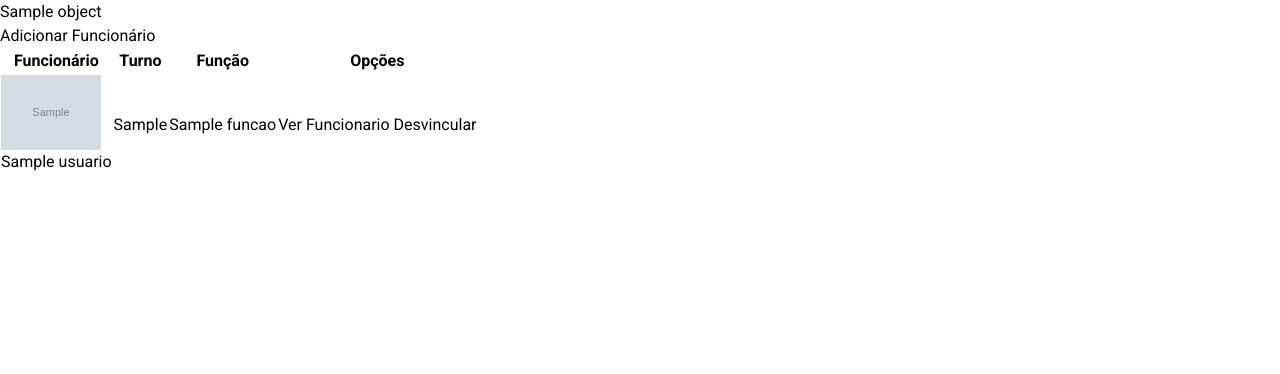
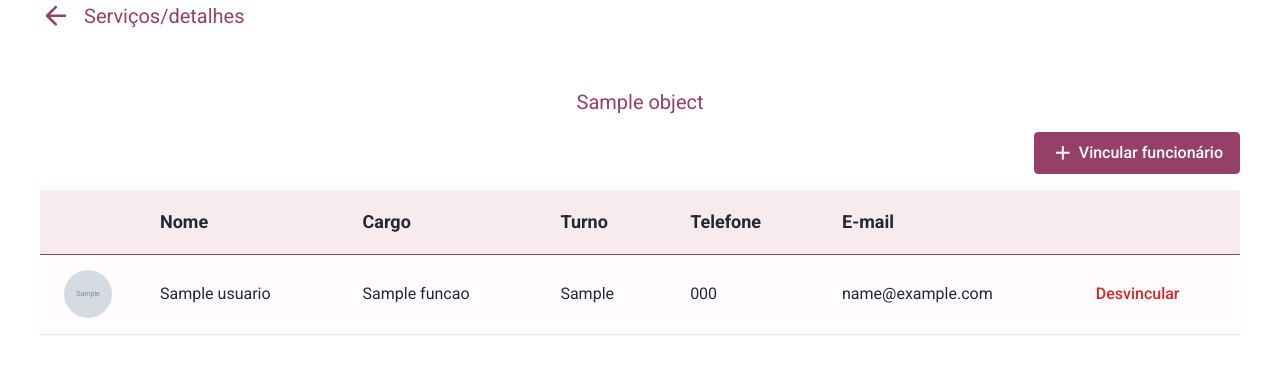
Before and after one commit to MichellyNonatto/CPCoragem, a Django app: template servicos/templates/servicos/verservico.html in a window 1280 px wide. Shown: the top 374 px of the page. Run offline with Django 4.2, Linux system fonts and the light colour scheme; the template is opened without the code that fills it: most values are stand-ins (such as "Sample title", 1, 10 or a date in 2020); grey boxes marked "Sample" are stand-in pictures; some libraries are stand-ins or nearby versions.

Commit message:
feat: add verservico

```diff
--- a/servicos/templates/servicos/verservico.html
+++ b/servicos/templates/servicos/verservico.html
@@ -1,44 +1,48 @@
-{% extends 'index.html' %}
+{% extends "containers/mainContainer.html" %}
 {% load static %}
-
 {% block title %}
-    {{ object.nome }}
-{% endblock %}
-
-{% block content %}
-    <main>
-        <h2>{{ object.nome }}</h2>
-         <a href="{% url 'servicos:vincularfuncionario' pk=object.id %}">Adicionar Funcionário</a>
-
-        <table border="1">
+    Serviços
+{% endblock title %}
+{% block containerTitle %}
+    Serviços/detalhes
+{% endblock containerTitle %}
+{% block container %}
+    <h3 class="text-xl text-primaryColor">{{ object.nome }}</h3>
+    <div class="w-full flex items-center justify-end gap-4 border-spacing-x-8">
+        {% include "components/anchor.html" with href="servicos:vincularfuncionario" pk=object.id icon="img/icons/add.svg" label="Vincular funcionário" %}
+    </div>
+    <table class="w-full text-sm text-left rtl:text-right text-gray-800">
         <thead>
-            <tr>
-                <th>Funcionário</th>
-                <th>Turno</th>
-                <th>Função</th>
-                <th>Opções</th>
+            <tr class="text-lg h-16 bg-surfaceContainer border-b border-b-primaryColor">
+                <th className="w-24 px-6"></th>
+                <th class="px-6">Nome</th>
+                <th class="px-6">Cargo</th>
+                <th class="px-6">Turno</th>
+                <th class="px-6">Telefone</th>
+                <th class="px-6">E-mail</th>
+                <th class="px-6"></th>
             </tr>
         </thead>
-            <tbody>
+        <tbody class="bg-background">
             {% for funcionario in object.funcionarios.all %}
-                <tr>
-                    <td>
-                        <img src="{{ funcionario.imagem.url }}" width="100px">
-                        {{ funcionario.usuario.nome_completo }}
+                {% if funcionario.usuario_id != usuario_atual.pk %}
+                    <tr class="text-base h-20 border-b border-b-primaryContainer">
+                        <td class="text-center w-24 px-6">
+                            <a href="{% url 'usuarios:verfuncionario' pk=funcionario.pk %}"><img src={{ funcionario.imagem.url }} alt="perfil" width="48px" height="48px" class="h-12 w-12 object-cover object-top rounded-full"></a>
                         </td>
-                    <td>
-                        {{ funcionario.get_turno_display }}
+                        <td class="px-6">
+                            <a href="{% url 'usuarios:verfuncionario' pk=funcionario.pk %}">{{ funcionario.usuario.nome_completo }}</a>
                         </td>
-                    <td>
-                        {{ funcionario.funcao }}
-                    </td>
-                    <td>
-                        <a href="{% url 'usuarios:verfuncionario' pk=funcionario.pk %}">Ver Funcionario</a>
+                        <td class="px-6">{{ funcionario.funcao }}</td>
+                        <td class="px-6">{{ funcionario.get_turno_display }}</td>
+                        <td class="px-6">{{ funcionario.usuario.telefone }}</td>
+                        <td class="px-6">{{ funcionario.usuario.email }}</td>
+                        <td class="font-medium text-red-600 px-6">
                             <a href="{% url 'servicos:desvicularfuncionario' servico_id=object.id funcionario_id=funcionario.id %}">Desvincular</a>
                         </td>
                     </tr>
+                {% endif %}
             {% endfor %}
         </tbody>
     </table>
-    </main>
-{% endblock %}
+{% endblock container %}
```
Lines whose indentation alone changed are shown as unchanged.
